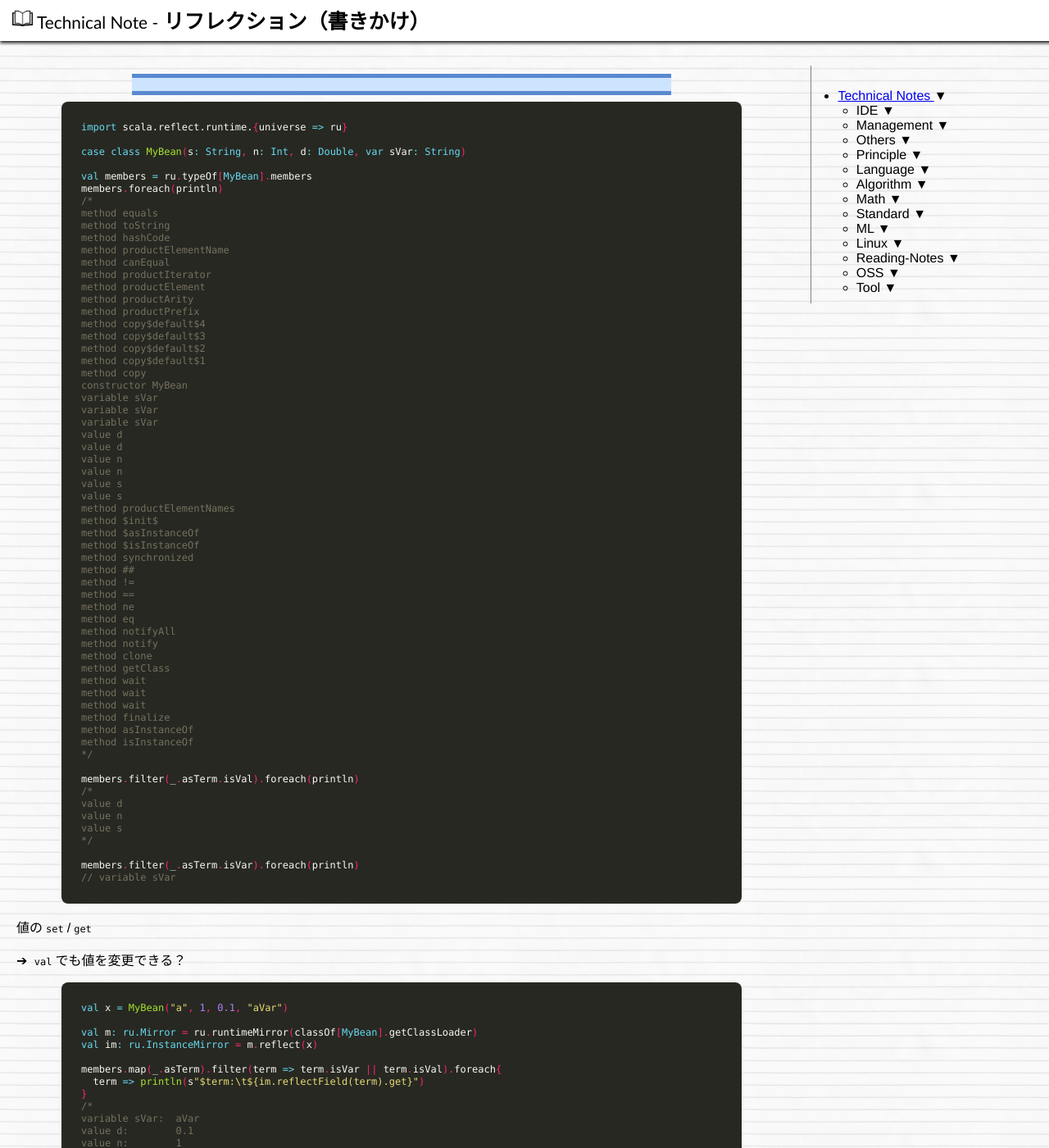
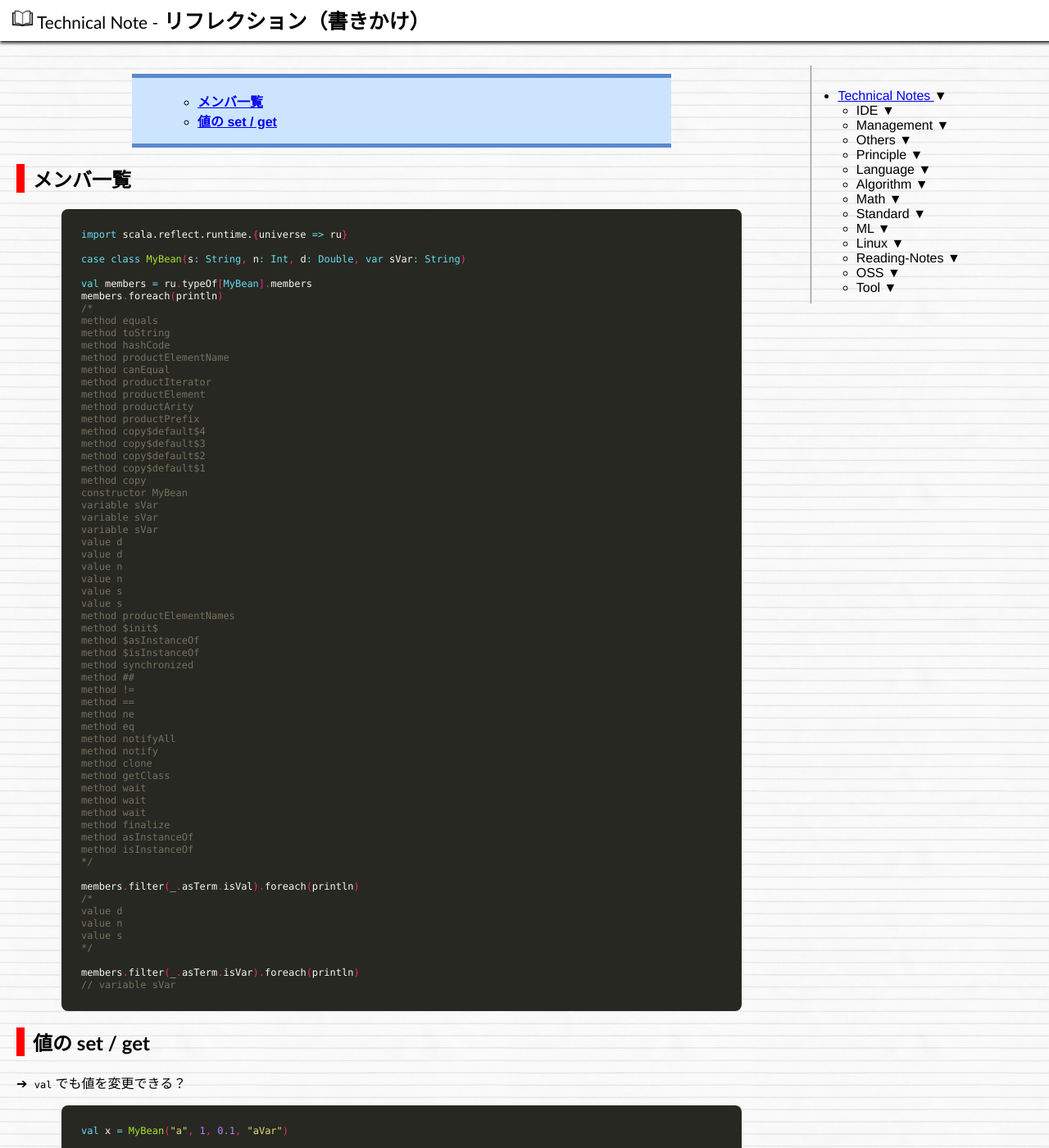
Before and after one commit to hkawabata/technical-note, a Jekyll site: the page built from docs/note/Language/Scala/reflection.md, in a window 1280 px wide and 1400 px high. Shown: the whole window at 82% size. Built offline with Jekyll 4.4.1, drawn with Linux system fonts in a browser that asks for light colours; nearby versions of some CDN libraries; our own code applies the rules of GitHub Pages for plain Markdown files.

Commit message:
Update reflection.md

````diff
--- a/docs/note/Language/Scala/reflection.md
+++ b/docs/note/Language/Scala/reflection.md
@@ -1,6 +1,8 @@
 ---
 title: リフレクション（書きかけ）
 ---
+
+## メンバ一覧
 
 ```scala
 import scala.reflect.runtime.{universe => ru}
@@ -67,7 +69,7 @@ members.filter(_.asTerm.isVar).foreach(println)
 // variable sVar
 ```
 
-値の`set`/`get`
+## 値の set / get
 
 ➔ `val`でも値を変更できる？
 
````
